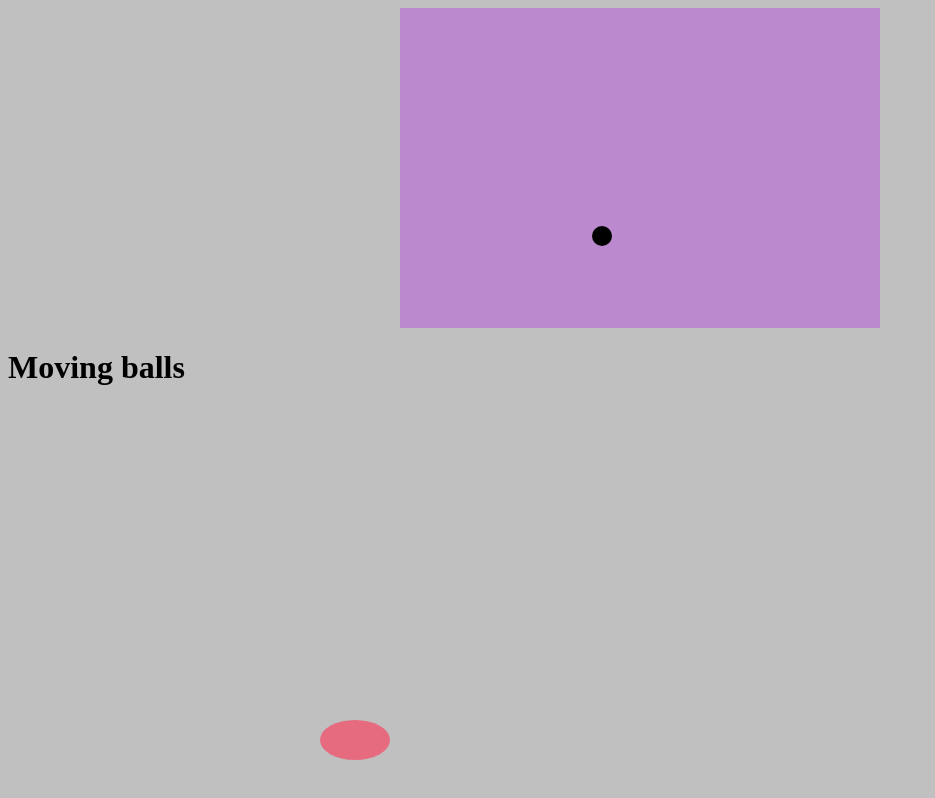
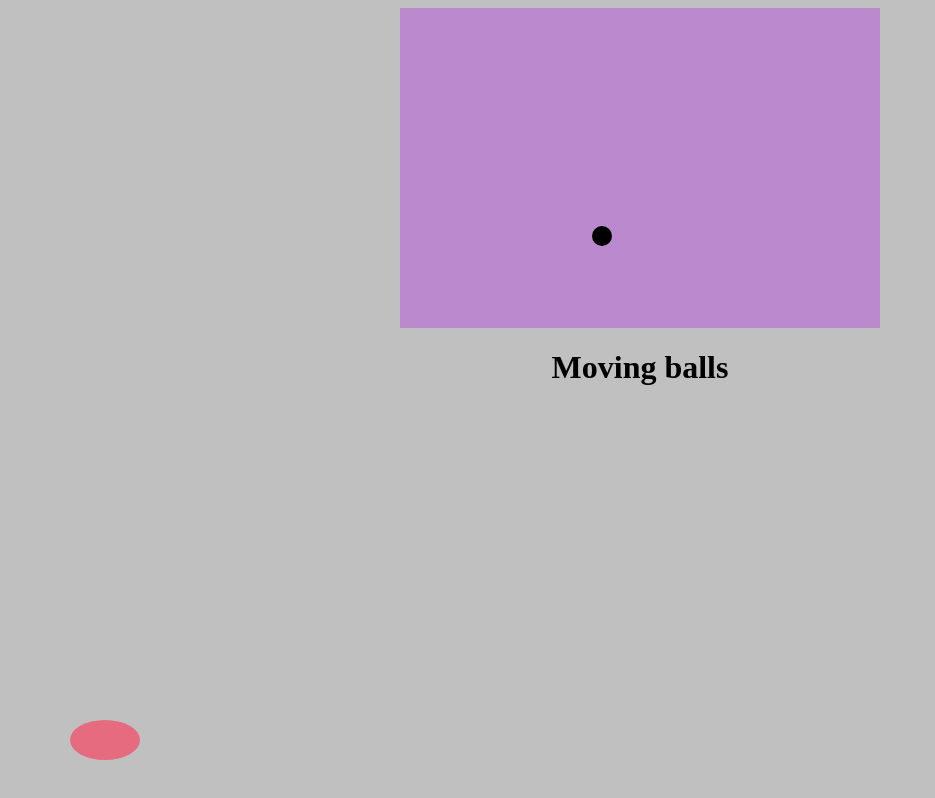
Before and after one commit to saekim88/2week_ballmoving_final, a plain HTML site: page index.html in a window 1280 px wide. Shown: the whole page, without its empty margins (0-935 px from the left). Drawn offline with Linux system fonts and the light colour scheme.

Commit message:
2nd commit sized fixed

```diff
--- /dev/null
+++ b/ball.css
@@ -0,0 +1,4 @@
+
+  h1 {
+    text-align:center;
+  }
--- a/ball.js
+++ b/ball.js
@@ -77,7 +77,7 @@ function moveBall1() {
 
     // two fixed x-axis coordinates (you will use these variable in step 3)
     var Xmin = 0;
-    var Xmax = 700;
+    var Xmax = window.innerWidth;
     var Ymin = 0;
     var Ymax = 800;
 
--- a/index.html
+++ b/index.html
@@ -13,7 +13,8 @@
 
         <canvas id="myCanvas" width="480" height="320"></canvas>
 
-        <h1>Moving balls</h1>
+        <link rel="stylesheet" href="ball.css">
+        <h1 style:"position = center">Moving balls</h1>
 
             <div id="ball1" style="
             z-index: 5;
```
